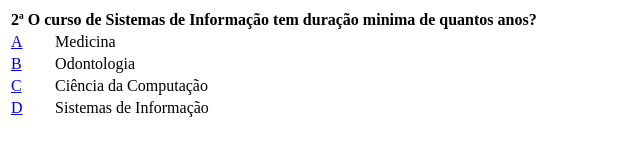
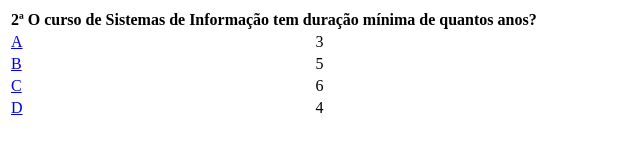
Before and after one commit to castrothais/disciplina-desenvolvimento-web, a plain HTML site: page Exercicios/2-Atividade/Pergunta2.html in a window 1280 px wide. Shown: the whole page, without its empty margins (0-640 px from the left). Drawn offline with Linux system fonts and the light colour scheme.

Commit message:
fix: correção das opções da segunda pergunta

```diff
--- a/Exercicios/2-Atividade/Pergunta2.html
+++ b/Exercicios/2-Atividade/Pergunta2.html
@@ -10,23 +10,23 @@
 <body>
     <table id="segundapergunta">
         <tr>
-            <th colspan="2"> 2ª O curso de Sistemas de Informação tem duração minima de quantos anos?</th>
+            <th colspan="2"> 2ª O curso de Sistemas de Informação tem duração mínima de quantos anos?</th>
         </tr>
         <tr>
             <td><a href="Erro.html">A</a></td>
-            <td>Medicina</td>
+            <td>3</td>
         </tr>
         <tr>
             <td><a href="Erro.html">B</a></td>
-            <td>Odontologia</td>
+            <td>5</td>
         </tr>
         <tr>
             <td><a href="Erro.html">C</a></td>
-            <td>Ciência da Computação</td>
+            <td>6</td>
         </tr>
         <tr>
             <td><a href="Pergunta3.html">D</a></td>
-            <td>Sistemas de Informação</td>
+            <td>4</td>
         </tr>
     </table>
 </body>
```
